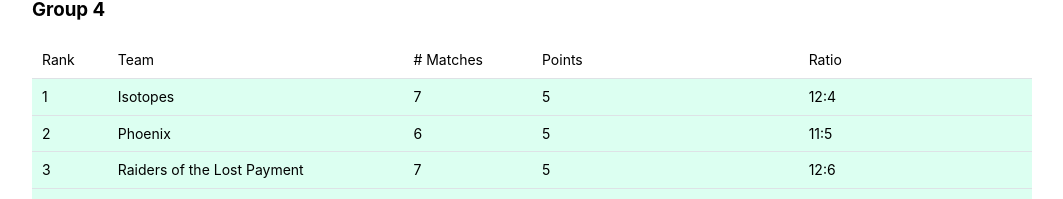
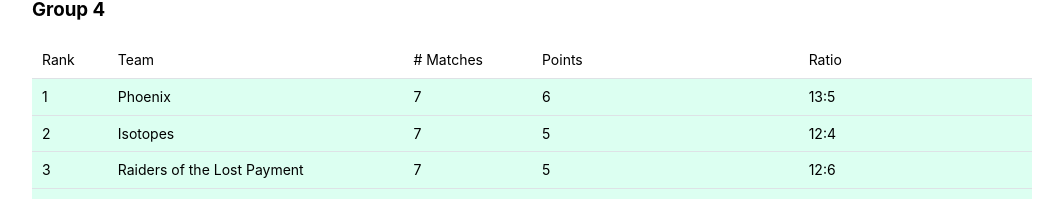
Before and after one commit to Nasicus/dgpdggtwc, a React (Vite) app: page / in a window 1280 px wide. Shown: the part 1279-1478 px from the top of the page, without its empty margins (108-1171 px from the left). Built offline with nearby package versions, Linux system fonts and the light colour scheme.

Commit message:
add all group results

```diff
--- a/src/data/groupResults.ts
+++ b/src/data/groupResults.ts
@@ -127,7 +127,7 @@ export const group2: Group = [
       ["Raven", "Darwin", "0:2"],
       ["Cyclops", "Titans", "2:1"],
       ["Polaris Pathfinders", "Firefly", "2:0"],
-      ["mAppic", "Clippy", ""],
+      ["mAppic", "Clippy", "0:2"],
     ],
   ],
 ];
@@ -190,7 +190,7 @@ export const group3: Group = [
   [
     "Week 7",
     [
-      ["Bender! & FancyBear", "SeaFire", ""],
+      ["Bender! & FancyBear", "SeaFire", "1:2"],
       ["BECS", "Enso", "2:0"],
       ["Kassandra", "BlackJack", "2:0"],
       ["Gold-Finders", "Moneypenny", "0:2"],
@@ -257,7 +257,7 @@ export const group4: Group = [
     "Week 7",
     [
       ["Rivendell", "Isotopes", "0:2"],
-      ["Phoenix", "Beo-Guesser", ""],
+      ["Phoenix", "Beo-Guesser", "2:0"],
       ["Raiders of the Lost Payment", "CBM Plattform", "2:0"],
       ["The Rookies", "Heisenguess", "2:0"],
     ],
```
